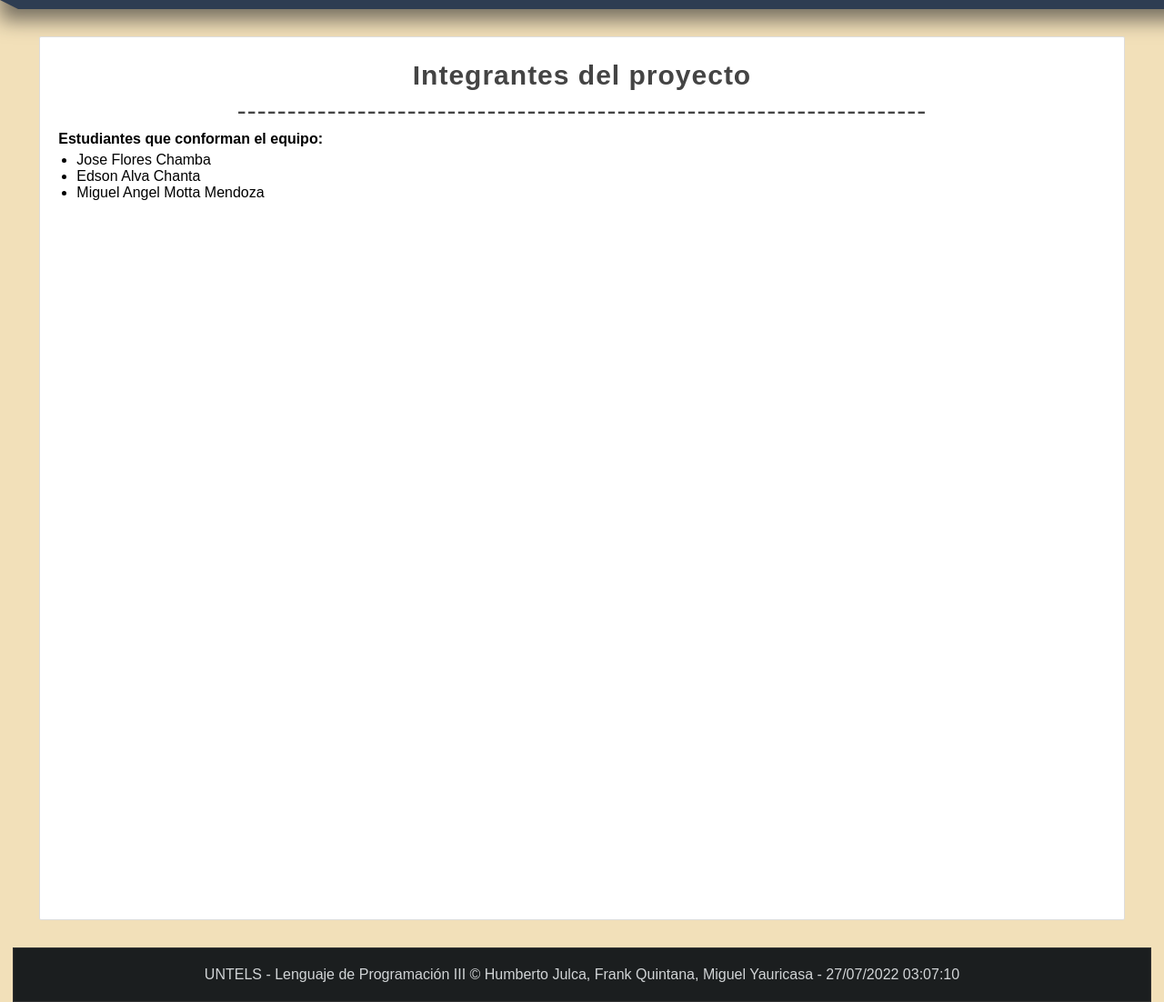
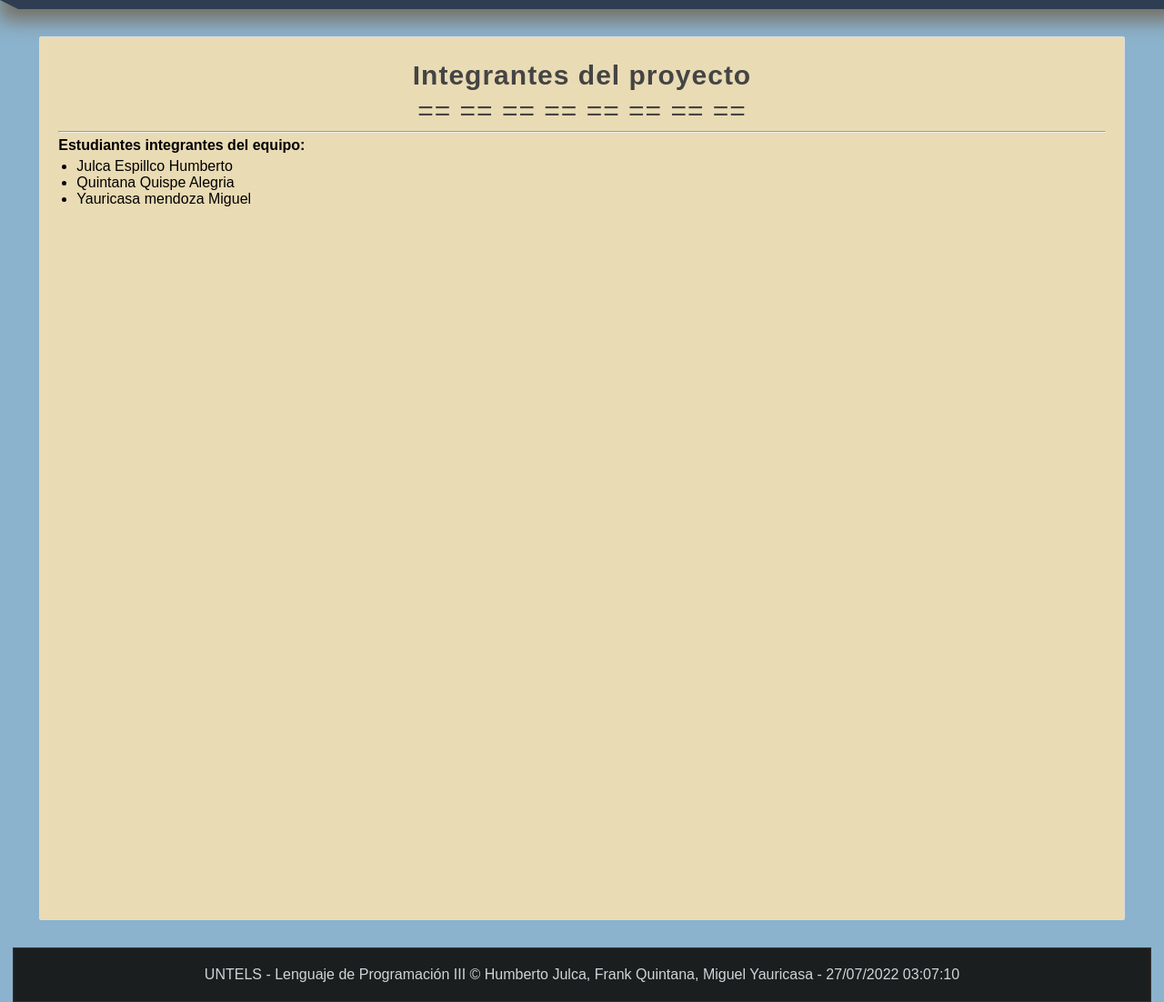
Before and after one commit to Leugimuwu/UC4-PARTE3, a Django app: page /integrantes/ in a window 1280 px wide. Shown: the part 152-1254 px from the top of the page at 91% size. Run offline with Django 4.2, Linux system fonts and the light colour scheme.

Commit message:
Parte 2 quintana- tabla estudiante - ok

```diff
--- a/JQY_UC04/miapp/static/css/styles.css
+++ b/JQY_UC04/miapp/static/css/styles.css
@@ -16,7 +16,7 @@
 }
 
 body{
-    background-color: #f2e0b9;
+    background-color: #8bb3cd;
 }
 
 header{
@@ -113,7 +113,7 @@ nav ul li a:hover{
 }
 
 .box{
-    background: white;
+    background: rgb(233, 219, 180);
     width: 95%;
     min-height: 930px;
     padding: 20px;
--- a/JQY_UC04/miapp/templates/integrantes.html
+++ b/JQY_UC04/miapp/templates/integrantes.html
@@ -6,8 +6,9 @@
 
 {% block content %}
     <h1 class="title"> {{titulo}} </h1>
-    <p class="title"> --------------------------------------------------------------------- </p>
-    <p><strong>Estudiantes que conforman el equipo: </strong></p>
+    <p class="title"> == == == == == == == ==  </p>
+    <hr>
+    <p><strong>Estudiantes integrantes del equipo:    </strong></p>
     <ul>
         {% for integrantes in integrantes%}
         <li>{{integrantes}}</li>
--- a/JQY_UC04/miapp/templates/saludo.html
+++ b/JQY_UC04/miapp/templates/saludo.html
@@ -6,7 +6,8 @@
 
 {% block content %}
     <h1 class="title"> {{titulo}} </h1>
-    <p class="title"> --------------------------------------------------------------------- </p>
+    <p class="title">  == == == == == == == == ==</p>
+    <hr>
     <br>
     <h2> {{mensaje}} </h2>
     <p>Proyecto elaborado para el Curso de Lenguaje de Programacion III</p>
--- a/JQY_UC04/miapp/views.py
+++ b/JQY_UC04/miapp/views.py
@@ -3,7 +3,7 @@ from django.shortcuts import redirect, render, HttpResponse
 # Create your views here.
 layout = """"""
 def integrantes(request):
-    integrantes = ['Jose Flores Chamba','Edson Alva Chanta','Miguel Angel Motta Mendoza']
+    integrantes = ['Julca Espillco Humberto','Quintana Quispe Alegria','Yauricasa mendoza Miguel']
     return render(request, 'integrantes.html', {
         'titulo':'Integrantes del proyecto',
         'integrantes':integrantes
@@ -11,6 +11,6 @@ def integrantes(request):
 
 def saludo(request):
     return render(request, 'saludo.html', {
-        'titulo':'Bienvenidos',
-        'mensaje':'Proyecto para la Unidad de Competencia 04 (UC04)'
+        'titulo':'Bienvenidos a la UNTELS',
+        'mensaje':'Proyecto para la Unidad de Evaluativa N°4'
     })
```
Also changed, not shown: JQY_UC04/miapp/models.py (+11 -0 lines), JQY_UC04/db.sqlite3, JQY_UC04/miapp/migrations/0001_initial.py (added).
